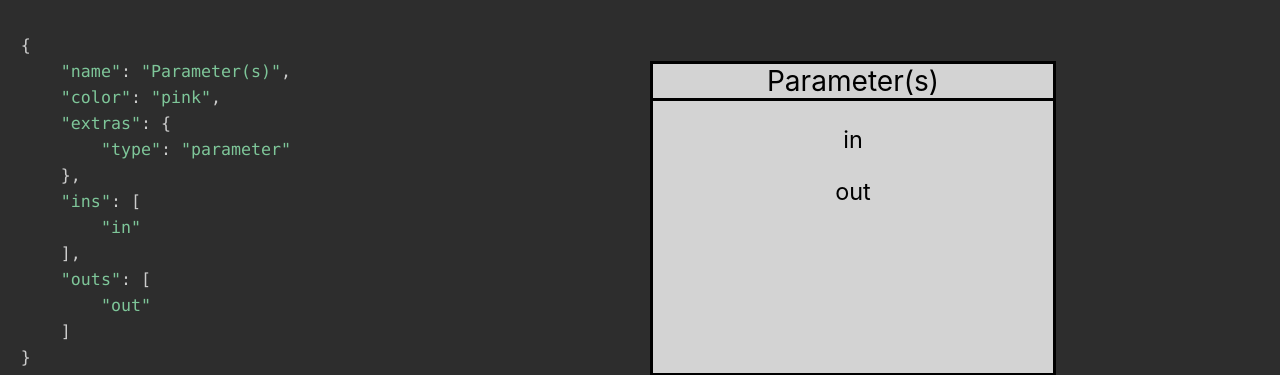
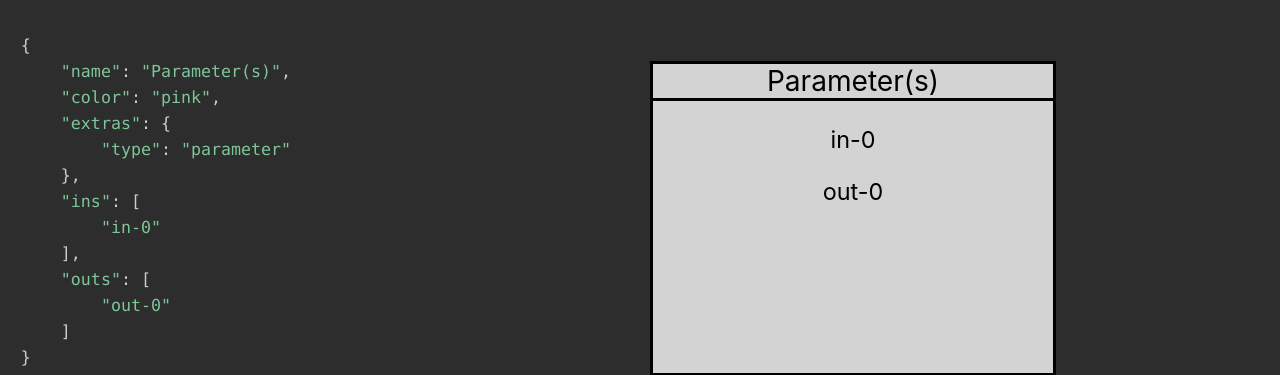
Before and after one commit to rzfzr/MDD4CPD-Legacy, a React (Create React App) app: page /mdd4/palette in a window 1280 px wide. Shown: the part 10940-11315 px from the top of the page. Built offline with nearby package versions, Linux system fonts and the light colour scheme.

Commit message:
Incrementing ports

```diff
--- a/src/components/react-diagrams/editableNode/MyEditableNodeWidget.tsx
+++ b/src/components/react-diagrams/editableNode/MyEditableNodeWidget.tsx
@@ -179,10 +179,9 @@ export class MyEditableNodeWidget extends React.Component<
             >
               Usages:
               <Button onClick={() => {
-                console.log('Adding params')
-                this.props.nodeModel.addInPort('in', false)
-                this.props.nodeModel.addOutPort('out', false)
-
+                const next = this.props.nodeModel.portsIn.length
+                this.props.nodeModel.addInPort('in-' + next, false)
+                this.props.nodeModel.addOutPort('out-' + next, false)
                 this.props.engine.repaintCanvas();
               }}> + </Button>
               <Button> - </Button>
--- a/src/paletteNodes.js
+++ b/src/paletteNodes.js
@@ -352,10 +352,10 @@ export default [{
             type: 'parameter'
         },
         ins: [
-            'in'
+            'in-0'
         ],
         outs: [
-            'out',
+            'out-0',
         ]
     },
     {
```
